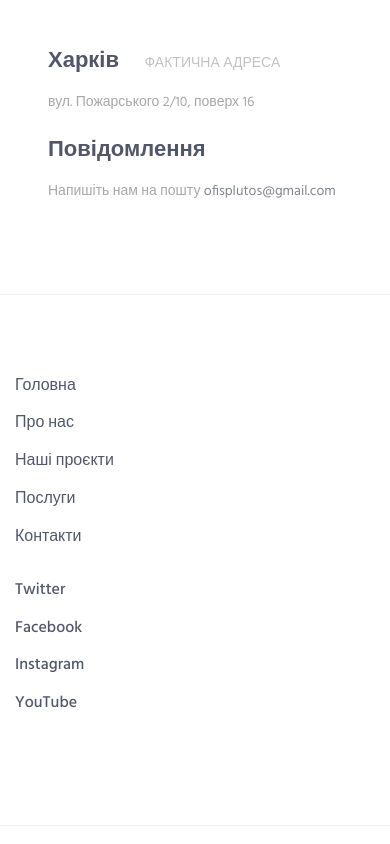
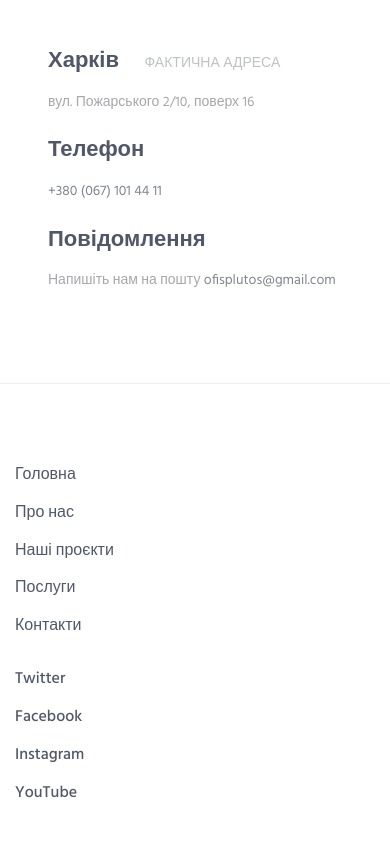
Before and after one commit to annasmykova/annasmykova.github.io, a plain HTML site: page index.html in a window 390 px wide. Shown: the part 10080-10924 px from the top of the page. Drawn offline with Linux system fonts and the light colour scheme; some packages are replaced by stand-ins of ours.

Commit message:
'add telephone link'

```diff
--- a/index.html
+++ b/index.html
@@ -459,6 +459,10 @@
                             <h3><a href="#">Харків</a> <span class="text-uppercase margin-l-20">Фактична адреса</span></h3>
                             <p>вул. Пожарського 2/10, поверх 16</p>
                         </div>
+                        <div class="phone">
+                            <h3 class="card-title">Телефон</h3>
+                            <p><a href="tel:+3800671014411">+380 (067) 101 44 11</a></p>
+                        </div>
                         <div class="message">
                             <h3 class="card-title">Повідомлення</h3>
                             <p>Напишіть нам на пошту <a href="mailto:ofisplutos@gmail.com" >ofisplutos@gmail.com</a></p>
```
